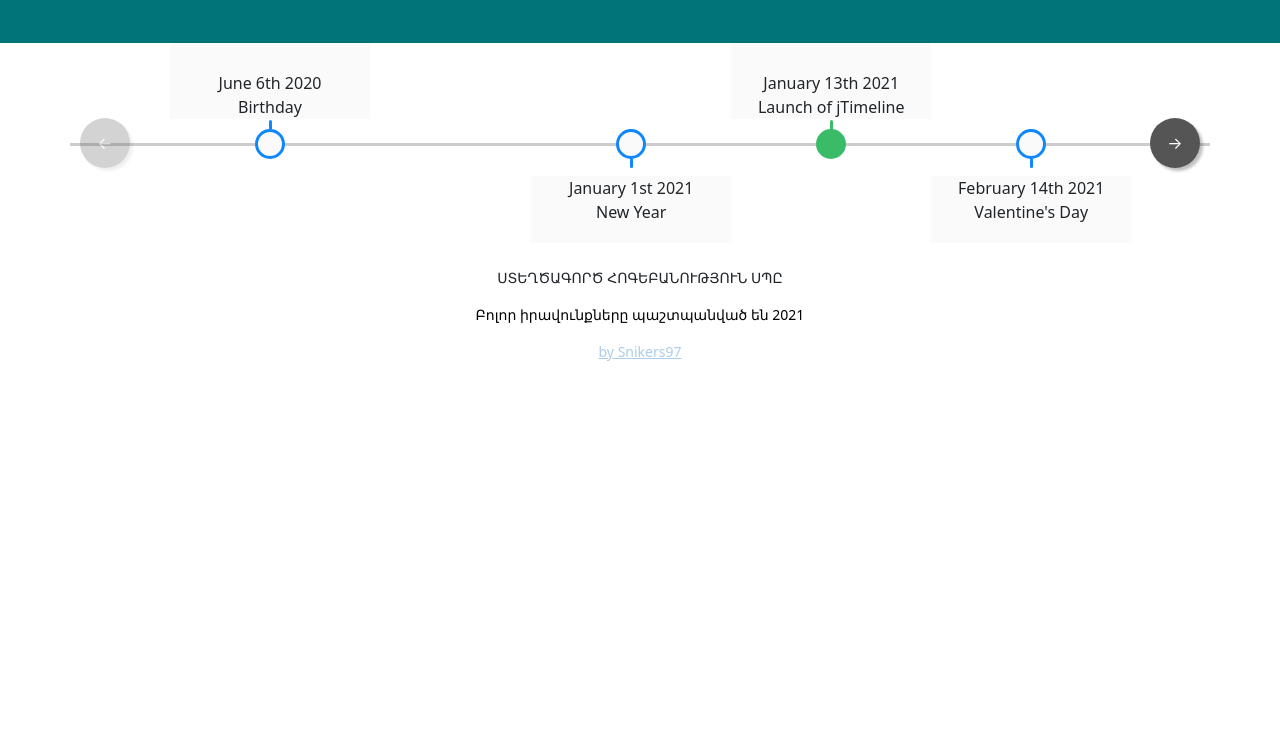
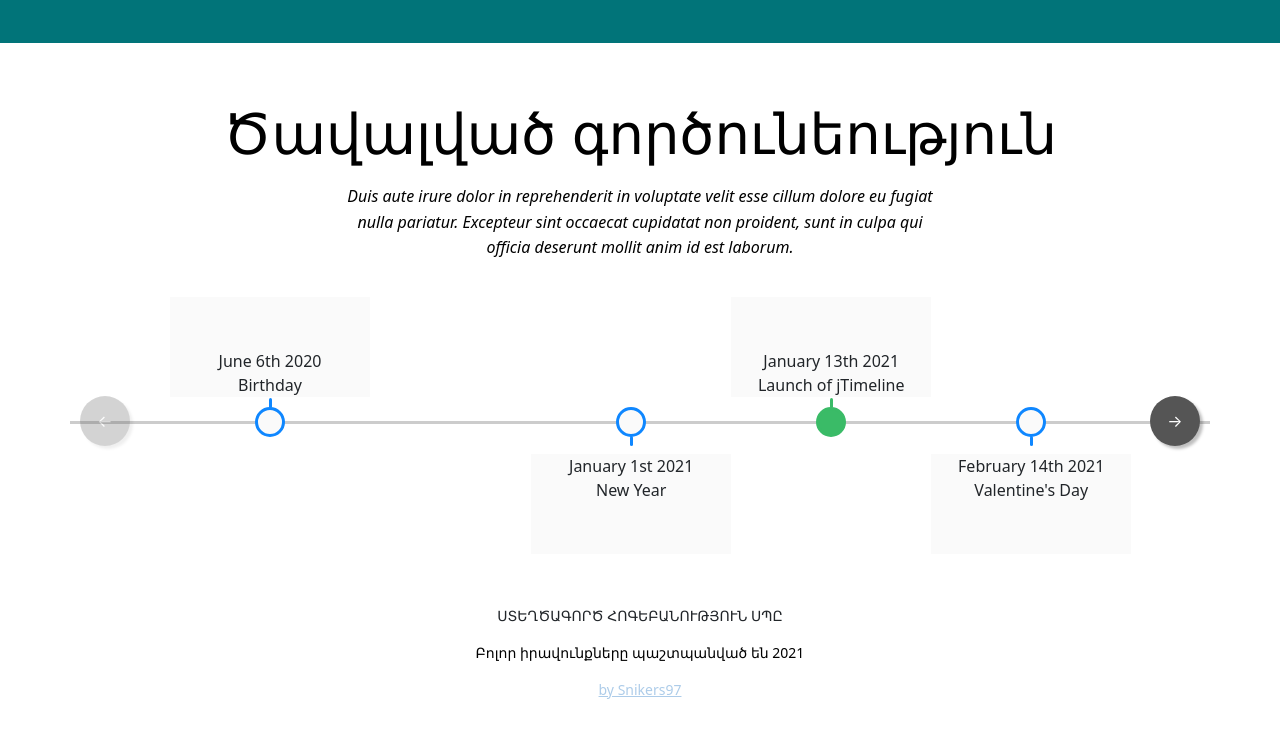
Before and after one commit to Snikers97/creativepsy, a PHP site: page /aboutUs.php in a window 1280 px wide. Shown: the part 1732-2472 px from the top of the page. Before the commit the page ends 2093 px from the top, so only its background shows below. Run offline with PHP 8.4, Linux system fonts and the light colour scheme.

Commit message:
we added additional text and styles for timeline

```diff
--- a/parts/activityTimeline.php
+++ b/parts/activityTimeline.php
@@ -1,5 +1,7 @@
 <section class="container-fluid">
 <div class="container" style="display: flex; flex-direction: column; max-width: 1164px;">
+  <h3 class="customTitle customToppaddingH1 textColor h2Title">Ծավալված գործունեություն</h3>
+  <p class="customDesc customToppaddingH2 textColor">Duis aute irure dolor in reprehenderit in voluptate velit esse cillum dolore eu fugiat nulla pariatur. Excepteur sint occaecat cupidatat non proident, sunt in culpa qui officia deserunt mollit anim id est laborum.</p>
   <div id="jtimeline-demo" class="jtimeline">
     <ul class="jtimeline-events">
       <li class="jtimeline-event" data-timestamp="1591416000">
--- a/parts/ourTeam.php
+++ b/parts/ourTeam.php
@@ -1,7 +1,7 @@
 <section class="container-fluid blocksColor">
     <div class="container" style="display: flex; flex-direction: column; max-width: 1164px;">
-                <h1 class="customTitle customToppaddingH1">Մեր Թիմը</h1>
-                <p class="customDesc customToppaddingH2">Duis aute irure dolor in reprehenderit in voluptate velit esse cillum dolore eu fugiat nulla pariatur. Excepteur sint occaecat cupidatat non proident, sunt in culpa qui officia deserunt mollit anim id est laborum.</p>
+                <h1 class="customTitle customToppaddingH1 whiteColor">Մեր Թիմը</h1>
+                <p class="customDesc customToppaddingH2 whiteColor">Duis aute irure dolor in reprehenderit in voluptate velit esse cillum dolore eu fugiat nulla pariatur. Excepteur sint occaecat cupidatat non proident, sunt in culpa qui officia deserunt mollit anim id est laborum.</p>
             <div class="col-xxl teamMembers">
                 <div class="row">
                     <div class="col-xl-4 col-lg-4 col-md-4 col-sm-12 p-0 card-block">
--- a/style/activityTimeline/jtimeline.css
+++ b/style/activityTimeline/jtimeline.css
@@ -5,7 +5,7 @@
 .jtimeline {
   max-width: 100%;
   position: relative;
-  padding: 100px 200px;
+  padding: 160px 200px;
   overflow: hidden;
 }
 .jtimeline .jtimeline-scroll-left,
--- a/style/mystyle.css
+++ b/style/mystyle.css
@@ -12,6 +12,12 @@
 }
 .linkCustomclolor{
     color: #adcce9;
+}
+.whiteColor{
+    color: #FFFFFF !important;
+}
+.h2Title{
+    font-size: 3.5rem!important;
 }
 .navLogo{
     vertical-align: 0px;
@@ -93,7 +99,6 @@
 .customTitle{
     font-size: 4.5rem;
     font-weight: 400;
-    color: #FFFFFF !important;
     font-family: Oswald, sans-serif !important;
     margin: 58px auto 0;
 }
@@ -102,7 +107,6 @@
     max-width: 600px;
     margin: 16px auto 0;
     text-align: center;
-    color: #FFFFFF;
     line-height: 1.6;
     font-size: 1rem;
 }
```
